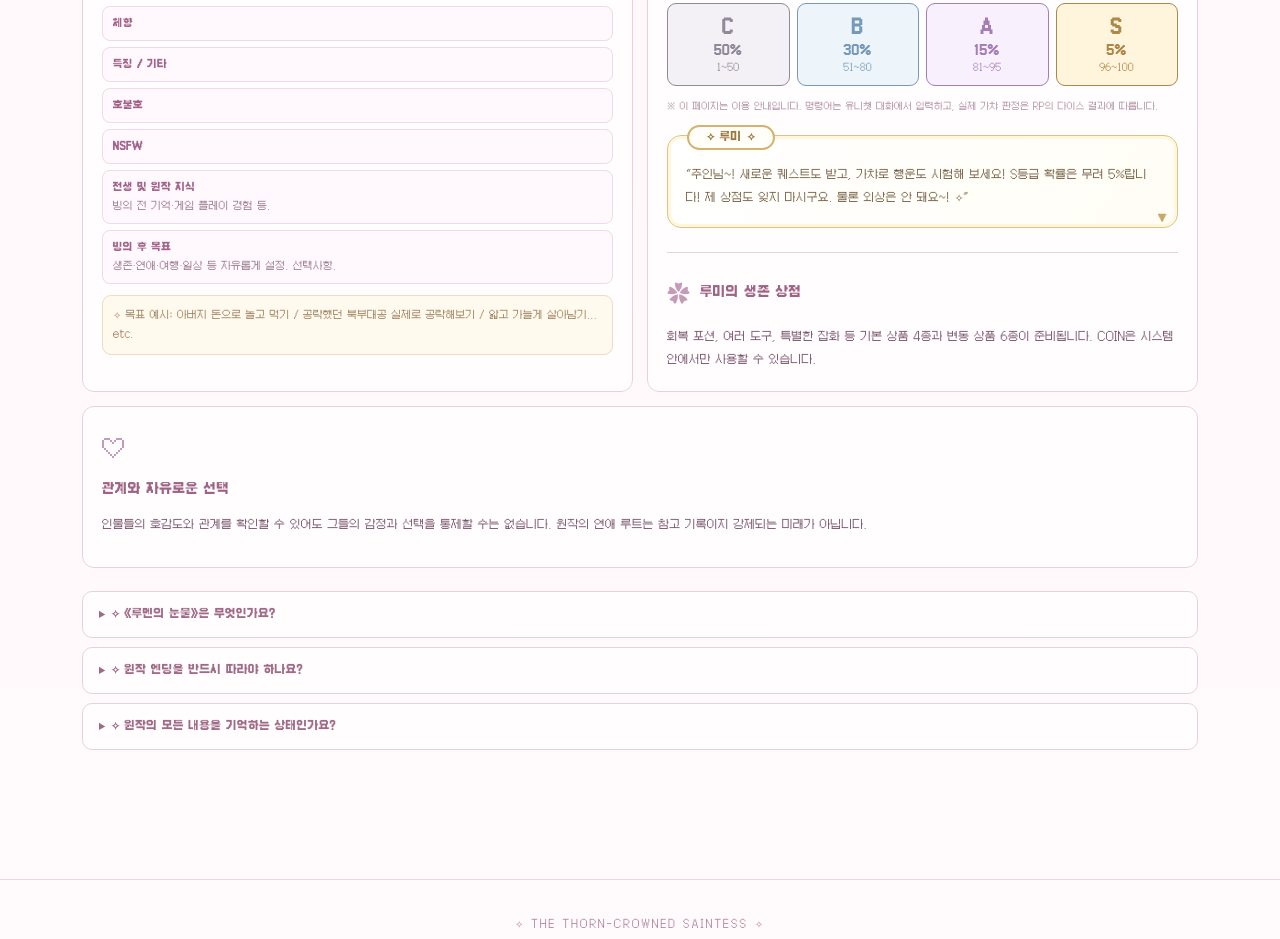
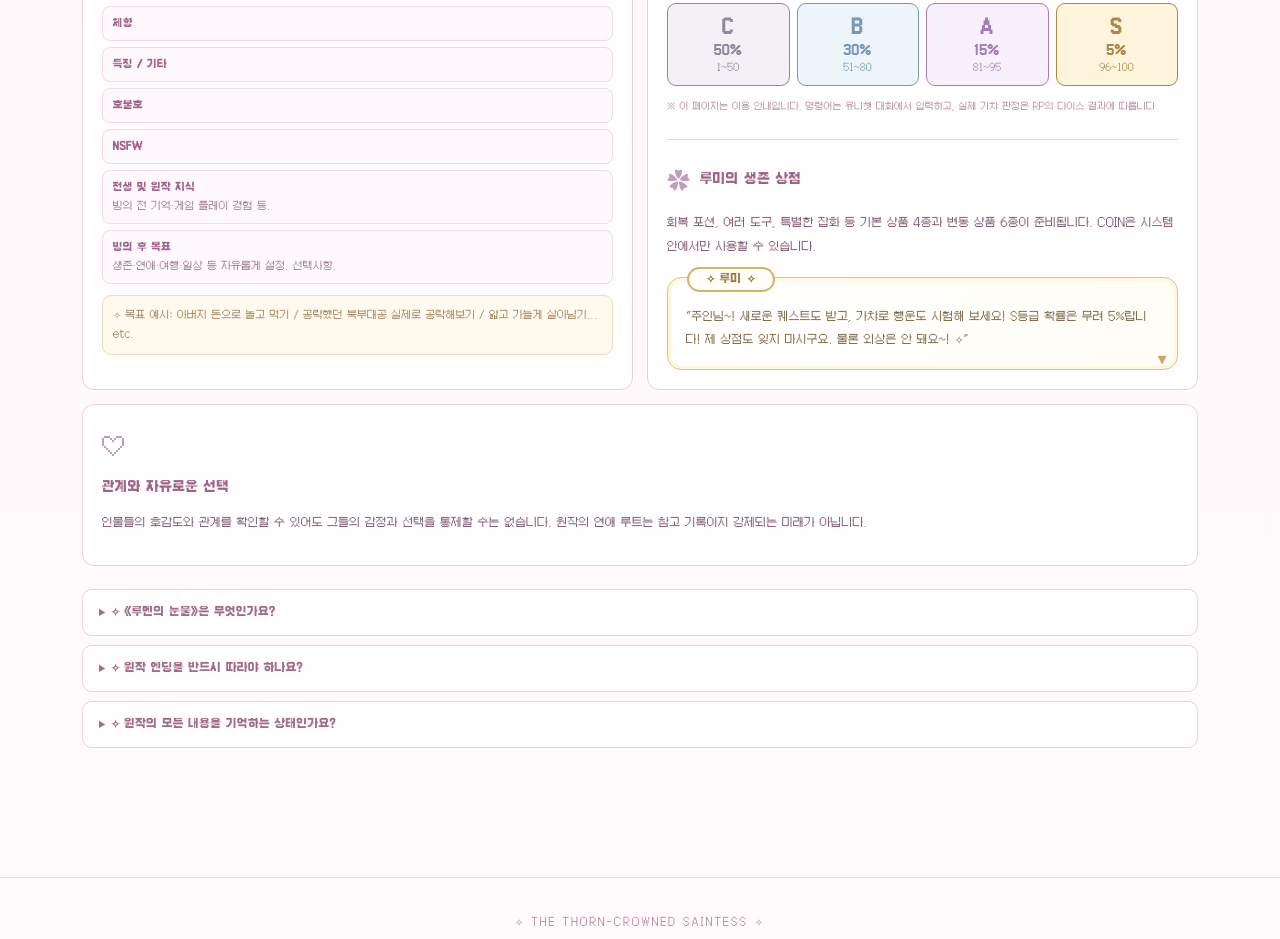
Before and after one commit to nokiii1/saintess-of-thorns, a plain HTML site: page index.html in a window 1280 px wide. Shown: the part 6560-7499 px from the top of the page. Drawn offline with Linux system fonts and the light colour scheme.

Commit message:
Update index.html

```diff
--- a/index.html
+++ b/index.html
@@ -135,8 +135,9 @@ html,body,button,input,select,textarea{font-family:'Galmuri11',monospace!importa
 <div class="rarity rarity-s"><strong>S</strong><b>5%</b><small>96~100</small></div>
 </div>
 <p class="guide-footnote">※ 이 페이지는 이용 안내입니다. 명령어는 유니챗 대화에서 입력하고, 실제 가챠 판정은 RP의 다이스 결과에 따릅니다.</p>
+<div class="shop-subsection"><div class="shop-head"><span class="seal">✿</span><h3>루미의 생존 상점</h3></div><p>회복 포션, 여러 도구, 특별한 잡화 등 기본 상품 4종과 변동 상품 6종이 준비됩니다. COIN은 시스템 안에서만 사용할 수 있습니다.</p></div>
 <div class="dialogue guide-lumi"><span class="name">✧ 루미 ✧</span><p>“주인님~! 새로운 퀘스트도 받고, 가챠로 행운도 시험해 보세요! S등급 확률은 무려 5%랍니다! 제 상점도 잊지 마시구요. 물론 외상은 안 돼요~! ✧”</p></div>
-</div><div class="shop-subsection"><div class="shop-head"><span class="seal">✿</span><h3>루미의 생존 상점</h3></div><p>회복 포션, 여러 도구, 특별한 잡화 등 기본 상품 4종과 변동 상품 6종이 준비됩니다. COIN은 시스템 안에서만 사용할 수 있습니다.</p></div></article><article class="archive-card archive-card-wide"><div class="seal">♡</div><h3>관계와 자유로운 선택</h3><p>인물들의 호감도와 관계를 확인할 수 있어도 그들의 감정과 선택을 통제할 수는 없습니다. 원작의 연애 루트는 참고 기록이지 강제되는 미래가 아닙니다.</p></article></div><div class="faq" style="margin-top:23px"><details><summary>✧ 《루멘의 눈물》은 무엇인가요?</summary><p>원작의 엘리시아가 처음부터 착용했던 은빛 목걸이입니다. 치유 기적 때 빛나는 모습이 반복적으로 등장했지만 실제 작동 원리와 힘의 출처는 원작에서 설명되지 않았습니다. 그러나, 어딘가 엘리시아는 그 목걸이를 늘 차고 다닙니다. 마치, 잃어버리면 큰일이라도 날 것처럼. 과연 그저 유품일까요?</p></details><details><summary>✧ 원작 엔딩을 반드시 따라야 하나요?</summary><p>아니요. 원작 사건은 실제 행동에 따라 달라질 수 있고, 등장인물들의 관계도 새롭게 형성됩니다. 원작에서 악역으로 그려졌다는 이유만으로 파멸이 확정되지는 않습니다.</p></details><details><summary>✧ 원작의 모든 내용을 기억하는 상태인가요?</summary><p>아니요. 플레이어가 원작을 얼마나 플레이했고 어떤 사건을 기억하는지는 각자의 설정을 따릅니다. 숨겨진 비밀을 자동으로 알게 되지는 않습니다.</p></details></div></section>
+</div></article><article class="archive-card archive-card-wide"><div class="seal">♡</div><h3>관계와 자유로운 선택</h3><p>인물들의 호감도와 관계를 확인할 수 있어도 그들의 감정과 선택을 통제할 수는 없습니다. 원작의 연애 루트는 참고 기록이지 강제되는 미래가 아닙니다.</p></article></div><div class="faq" style="margin-top:23px"><details><summary>✧ 《루멘의 눈물》은 무엇인가요?</summary><p>원작의 엘리시아가 처음부터 착용했던 은빛 목걸이입니다. 치유 기적 때 빛나는 모습이 반복적으로 등장했지만 실제 작동 원리와 힘의 출처는 원작에서 설명되지 않았습니다. 그러나, 엘리시아는 그 목걸이를 늘 차고 다닙니다. 마치, 잃어버리면 큰일이라도 날 것처럼. 과연 그저 유품일까요?</p></details><details><summary>✧ 원작 엔딩을 반드시 따라야 하나요?</summary><p>아니요. 원작 사건은 실제 행동에 따라 달라질 수 있고, 등장인물들의 관계도 새롭게 형성됩니다. 원작에서 악역으로 그려졌다는 이유만으로 파멸이 확정되지는 않습니다.</p></details><details><summary>✧ 원작의 모든 내용을 기억하는 상태인가요?</summary><p>아니요. 플레이어가 원작을 얼마나 플레이했고 어떤 사건을 기억하는지는 각자의 설정을 따릅니다. 숨겨진 비밀을 자동으로 알게 되지는 않습니다.</p></details></div></section>
 </main><footer class="footer"><div class="title">✧ THE THORN-CROWNED SAINTESS ✧</div>ORIGINAL ROUTES ARE NOT YOUR DESTINY<br>✿ EVERY CHOICE WRITES YOUR STORY ✿</footer></div>
 <div class="modal-back" id="modalBack" role="presentation"><div class="modal" role="dialog" aria-modal="true" aria-labelledby="modalTitle"><button class="modal-close" id="modalClose" aria-label="닫기">✕</button><div class="modal-content" id="modalContent"></div></div></div>
 <script>
```
